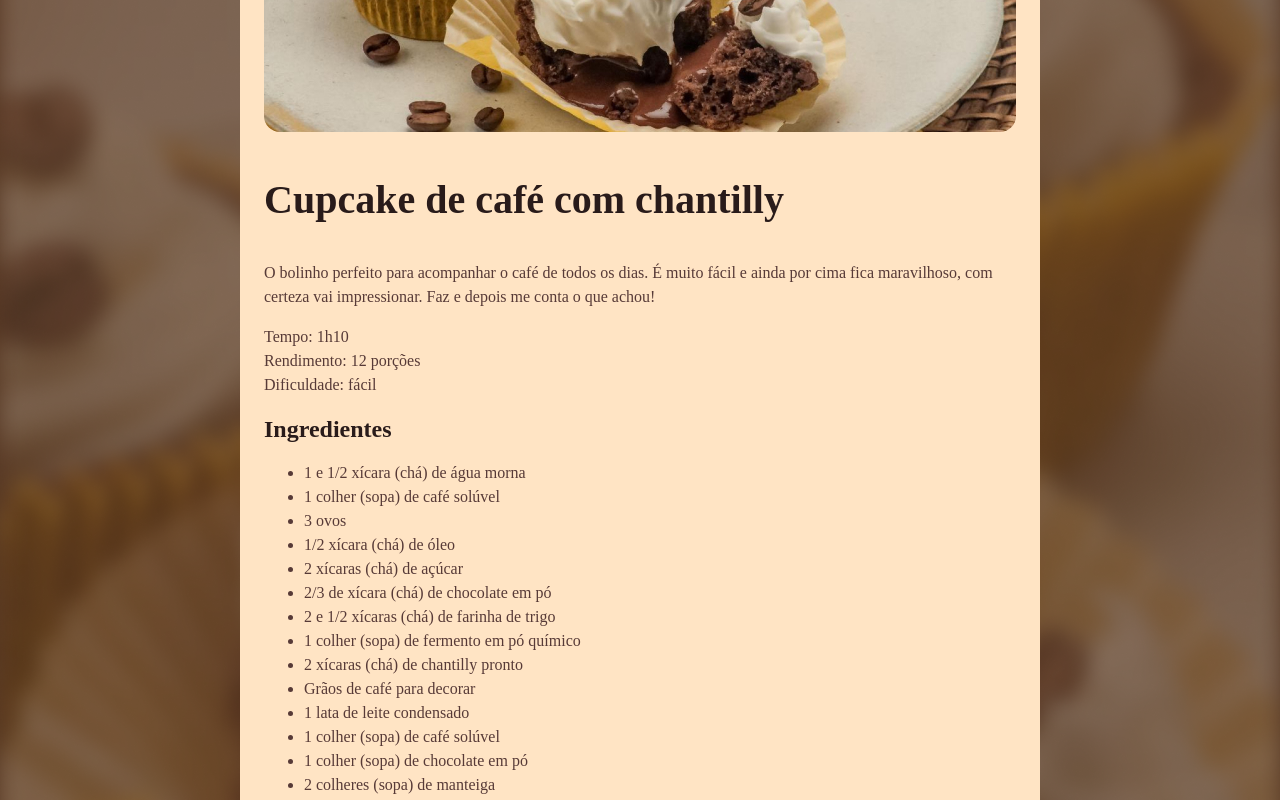
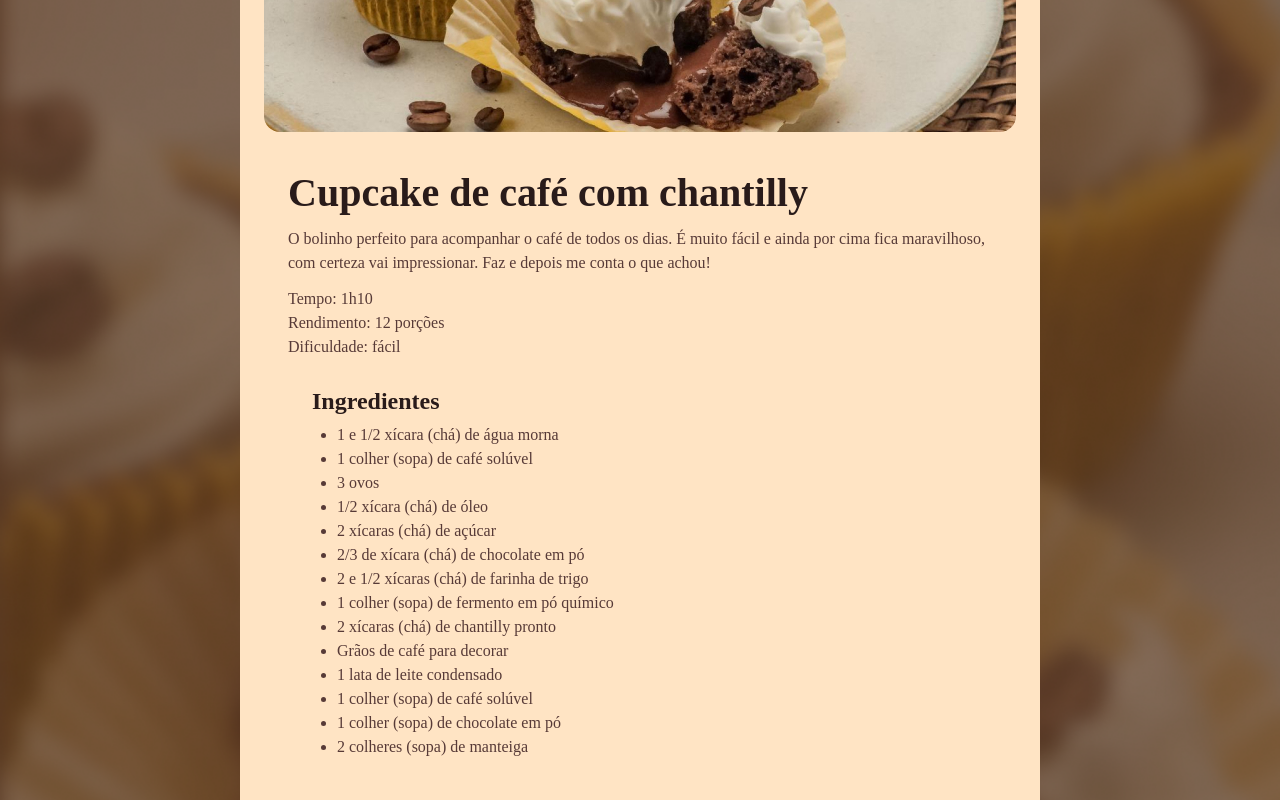
Before and after one commit to HalyneDiogo/recipe-page, a plain HTML site: page index.html in a window 1280 px wide. Shown: the part 340-1140 px from the top of the page. Drawn offline with Linux system fonts and the light colour scheme; a web font is replaced by a local one.

Commit message:
Personalizando espaços

```diff
--- a/style.css
+++ b/style.css
@@ -1,3 +1,8 @@
+* {
+  margin: 0;
+  padding: 0;
+}
+
 :root {
   font-family: "Alice", serif;
   line-height: 150%;
@@ -22,13 +27,32 @@ img {
     border-radius: 16px;
 }
 
+main {
+  padding: 24px;
+}
+
+section + section {
+  padding: 24px;
+}
+
+#about p + p {
+  margin-top: 12px;
+}
+
 h1 {
   line-height: 140%;
   font-size: 40px;
   color: #291b1a ;
+  margin-bottom: 4px ;
+  line-height: 150%;
 }
 
 h2 {
   font-size: 24px;
   color: #291b1a ;
+  margin-bottom: 4px ;
+  line-height: 150%;
 }
+ ul {
+  padding-left: 25px;
+ }
```
